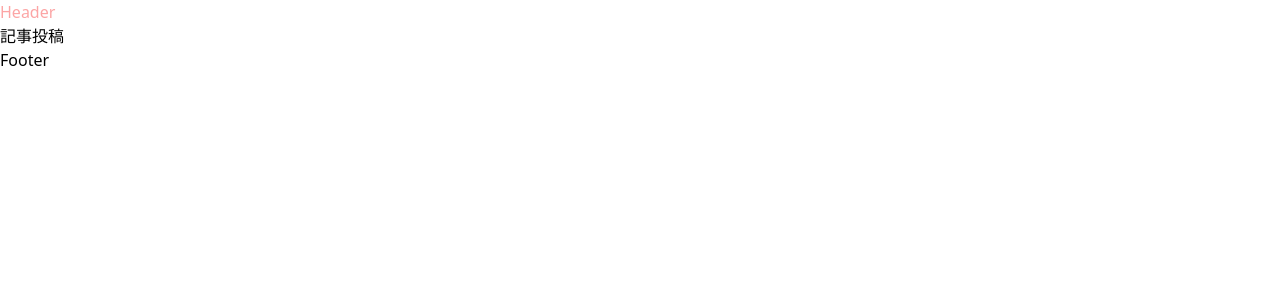
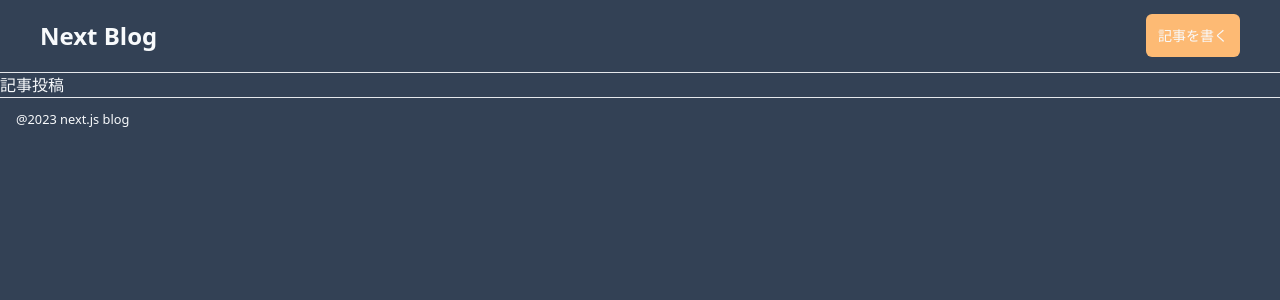
Before and after one commit to MoekaKitamura/next13-blog, a Next.js app: page / in a window 1280 px wide. Shown: the top 300 px of the page. Built offline with nearby package versions, Linux system fonts and the light colour scheme.

Commit message:
create header and footer components

```diff
--- /dev/null
+++ b/src/app/Footer.tsx
@@ -0,0 +1,11 @@
+import React from "react";
+
+const Footer = () => {
+  return (
+    <footer className="py-2 px-4 border-t">
+      <small>@2023 next.js blog</small>
+    </footer>
+  );
+};
+
+export default Footer;
--- /dev/null
+++ b/src/app/Header.tsx
@@ -0,0 +1,26 @@
+import Link from "next/link";
+import React from "react";
+
+const Header = () => {
+  return (
+    <header className="py-5 px-10 border-b flex justify-between items-center">
+      <div>
+        <h1 className="text-2xl font-extrabold">
+          <Link href="/">Next Blog</Link>
+        </h1>
+      </div>
+      <div>
+        <nav className="text-sm font-medium">
+          <Link
+            href="articles/new"
+            className="bg-orange-300 px-3 py-3 rounded-md"
+          >
+            記事を書く
+          </Link>
+        </nav>
+      </div>
+    </header>
+  );
+};
+
+export default Header;
--- a/src/app/layout.tsx
+++ b/src/app/layout.tsx
@@ -1,5 +1,7 @@
 import "./globals.css";
 import type { Metadata } from "next";
+import Header from "./Header";
+import Footer from "./Footer";
 
 export const metadata: Metadata = {
   title: "Next Blog",
@@ -13,10 +15,10 @@
 }) {
   return (
     <html lang="ja">
-      <body>
-        <header className="text-red-300">Header</header>
+      <body className="container mx-auto bg-slate-700 text-slate-50">
+        <Header />
         {children}
-        <footer>Footer</footer>
+        <Footer />
       </body>
     </html>
   );
```
